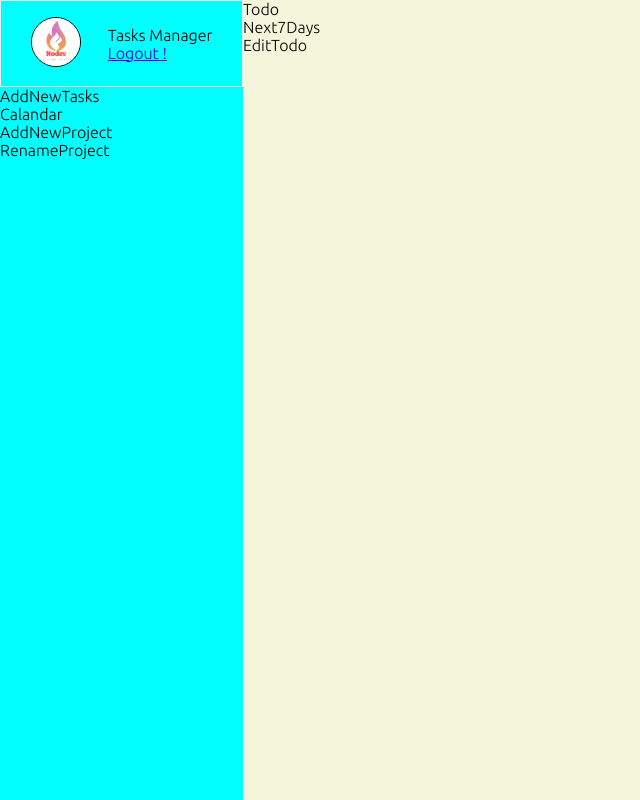
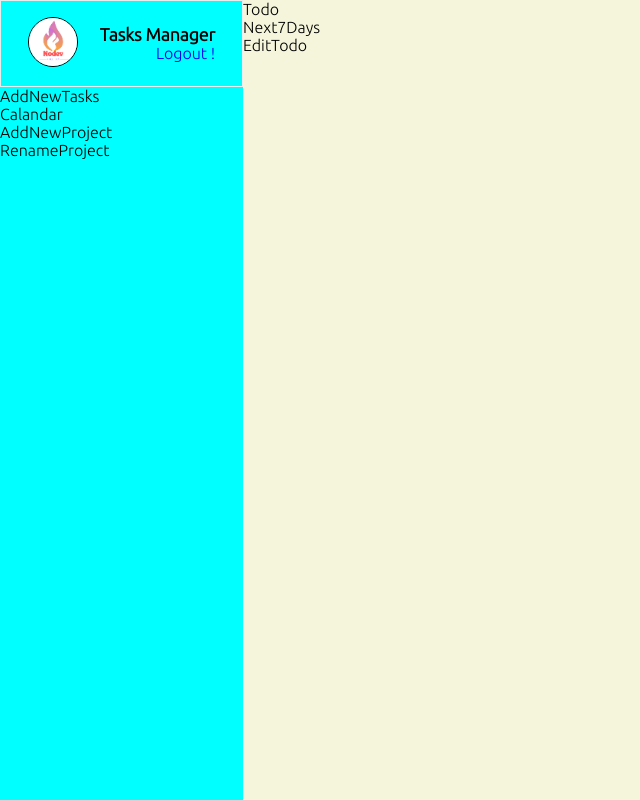
Before and after one commit to noelfoka/task-manager, a React (Create React App) app: page / in a window 1280 px wide. Shown: the whole page, without its empty margins (0-640 px from the left). Built offline with nearby package versions, Linux system fonts and the light colour scheme; the HTML template or start-up script is replaced by a standard one.

Commit message:
add some style

```diff
--- a/src/App.css
+++ b/src/App.css
@@ -51,3 +51,14 @@ img {
   border-radius: 50%;
   border: 1px solid #000;
 }
+
+.User .info p {
+  font-size: 1.1rem;
+  font-weight: bold;
+}
+
+.User .info a {
+  text-decoration: none;
+  display: flex;
+  justify-content: flex-end;
+}
```
